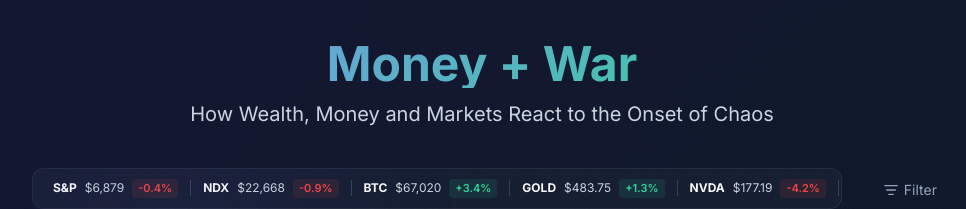
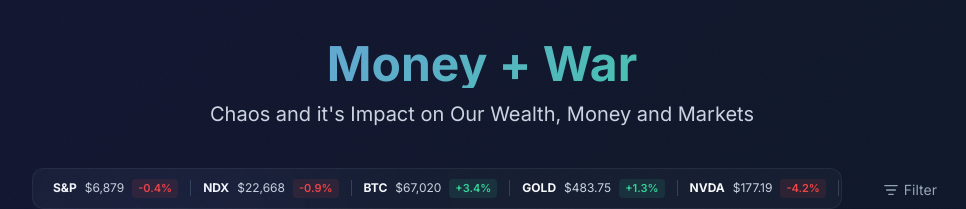
Before and after one commit to azaidi06/fin, a React (Vite) app in the folder war-markets-react/: page / in a window 1280 px wide. Shown: the top 209 px of the page, without its empty margins (158-1124 px from the left). Built offline with nearby package versions, Linux system fonts and the light colour scheme.

Commit message:
update header

```diff
--- a/war-markets-react/src/components/Header.jsx
+++ b/war-markets-react/src/components/Header.jsx
@@ -31,12 +31,12 @@ export default function Header({ compact }) {
       </h1>
       {compact ? (
         <p className="text-lg sm:text-xl" style={{ color: "#CBD5E1" }}>
-          How Wealth, Money and Markets React to the Onset of Chaos
+          Chaos and it's Impact on Our Wealth, Money and Markets
         </p>
       ) : (
         <>
           <p className="text-lg sm:text-xl mb-3" style={{ color: "#CBD5E1" }}>
-            How Wealth, Money and Markets React to the Onset of Chaos
+            Chaos and it's Impact on Our Wealth, Money and Markets
           </p>
           {/* Rotating stat ticker */}
           <p
```
